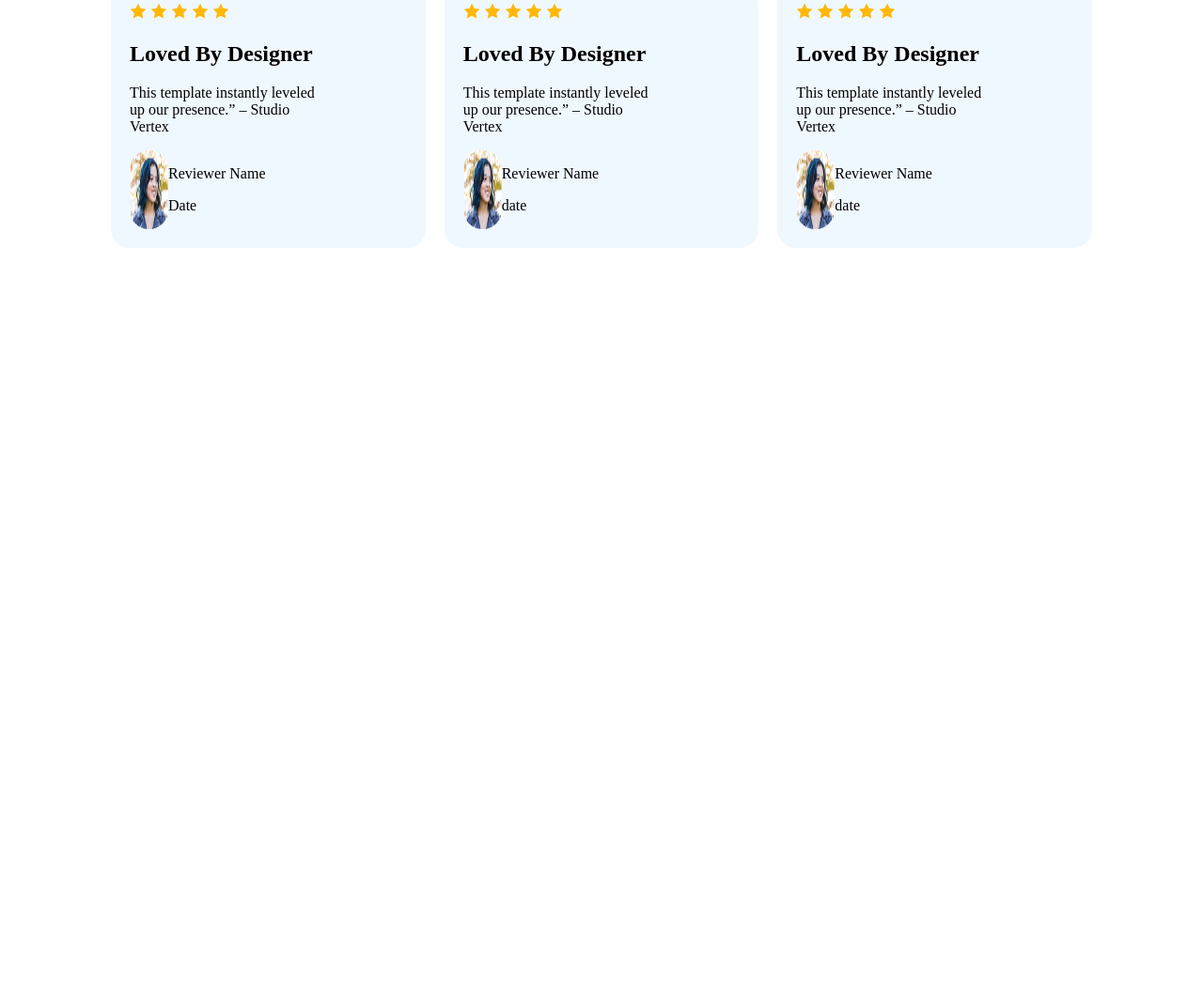
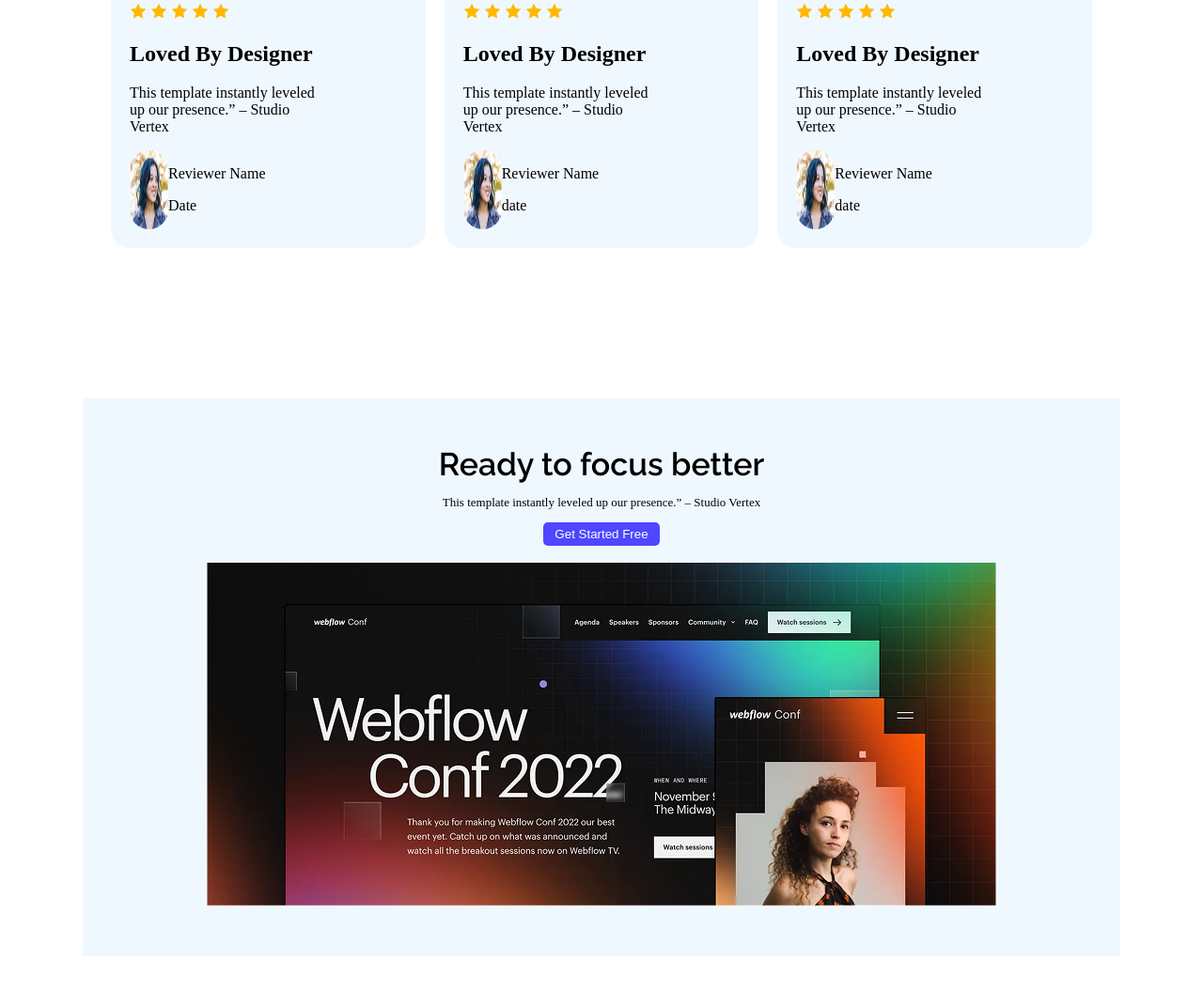
Before and after one commit to Amitav174/my-first-assignment-repo, a plain HTML site: page FirstAssignment/index.html in a window 1280 px wide. Shown: the part 1851-2907 px from the top of the page at 94% size. Before the commit the page ends 2275 px from the top, so only its background shows below. Drawn offline with nearby package versions, Linux system fonts and the light colour scheme.

Commit message:
commiting ready to focus part

```diff
--- a/FirstAssignment/index.html
+++ b/FirstAssignment/index.html
@@ -148,5 +148,15 @@
         </div>
       </div>
     </section>
+    <section class="section-b">
+      <div>
+        <h1 class="raleway">Ready to focus better</h1>
+        <p class="instant-template">
+          This template instantly leveled up our presence.” – Studio Vertex
+        </p>
+        <button class="general-button">Get Started Free</button><br /><br />
+        <img src="../FirstAssignment/styles/Assets/wc-big.png" alt="" />
+      </div>
+    </section>
   </body>
 </html>
--- a/FirstAssignment/styles/style.css
+++ b/FirstAssignment/styles/style.css
@@ -102,3 +102,10 @@ main {
 .reviewer-image {
   border-radius: 100px;
 }
+.section-b {
+  background-color: aliceblue;
+  margin: 80px;
+}
+.instant-template {
+  font-size: 13px;
+}
```
